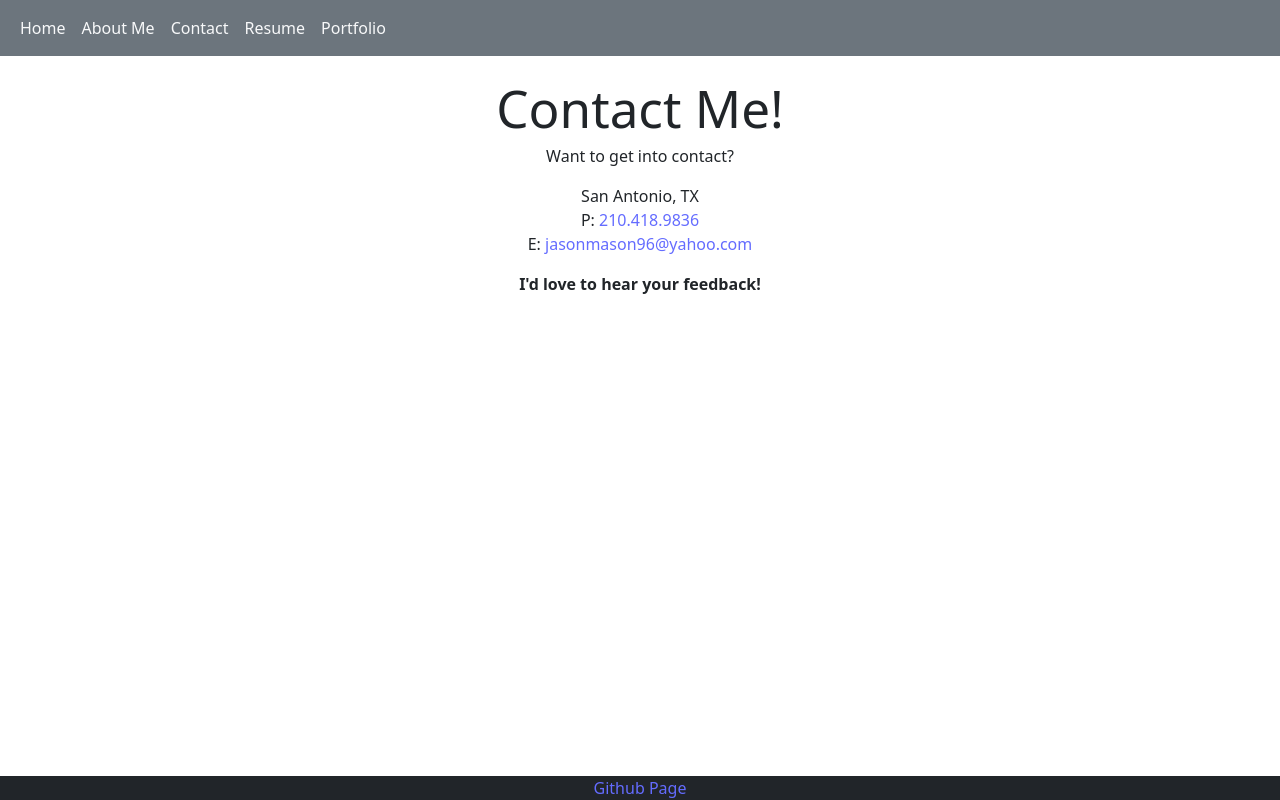
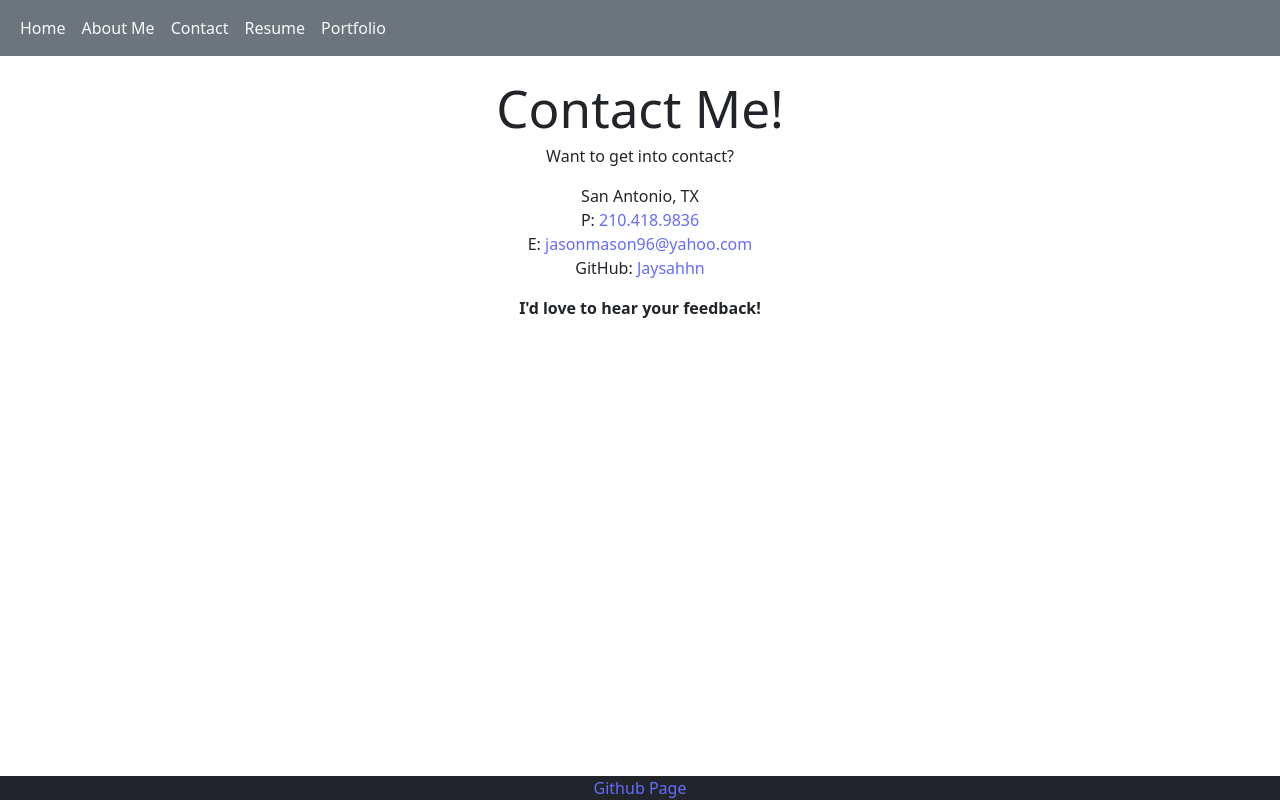
Before and after one commit to Jaysahhn/Week-20-Jasons-ReactPortfolio, a React (Vite) app: page /Contact in a window 1280 px wide. Built offline with nearby package versions, Linux system fonts and the light colour scheme.

Commit message:
finalized contactpage

```diff
--- a/src/pages/ContactPage.jsx
+++ b/src/pages/ContactPage.jsx
@@ -7,13 +7,13 @@ export default function ContactPage() {
         <div>
           <p>Want to get into contact?</p>
           <address>
-            San Antonio, TX <br />
+            San Antonio, TX
+            <br />
             P: <a href="tel:210.418.9836">210.418.9836</a>
             <br />
-            E:{" "}
-            <a href="mailto://jasonmason96@yahoo.com">
-              jasonmason96@yahoo.com
-            </a>
+            E: <a href="mailto://jasonmason96@yahoo.com">jasonmason96@yahoo.com</a>
+            <br />
+            GitHub: <a href="https://github.com/Jaysahhn">Jaysahhn</a>
           </address>
           <p>
             <strong>I'd love to hear your feedback!</strong>
```
